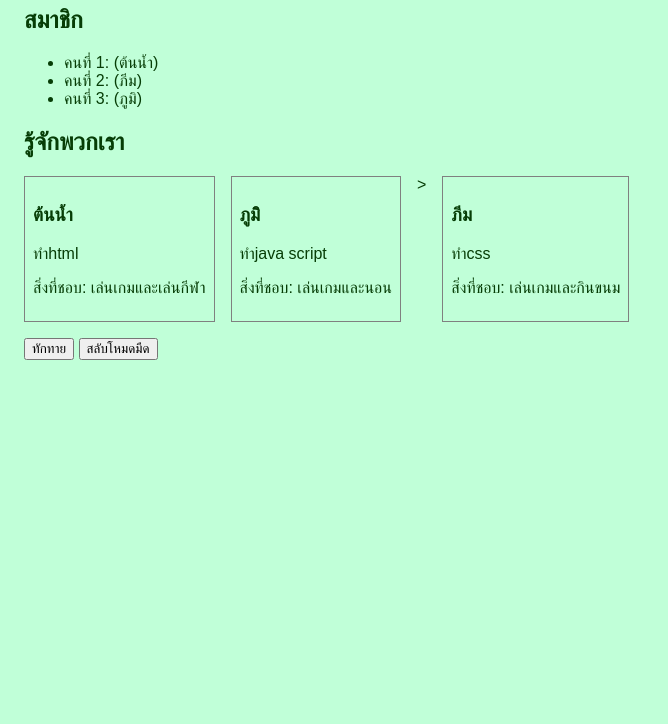
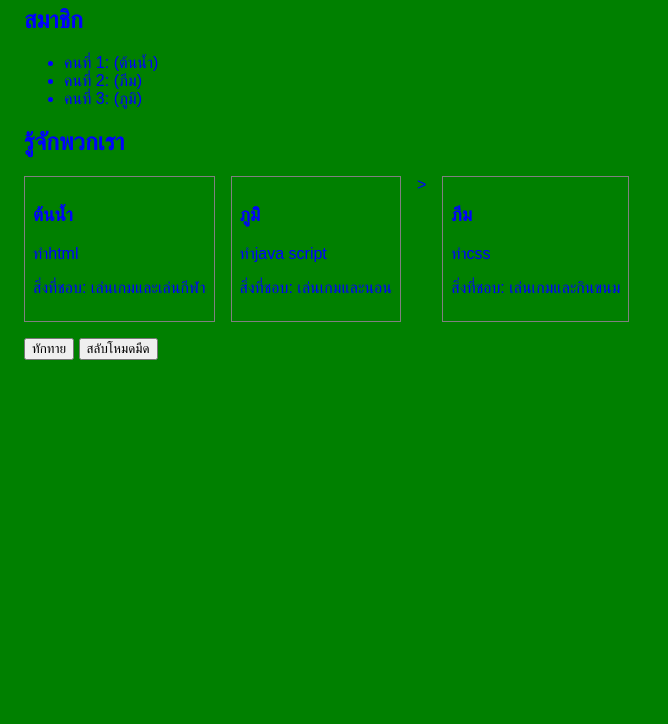
Before and after one commit to Gojo0125/team-3, a plain HTML site: page index.html in a window 1280 px wide. Shown: the part 76-800 px from the top of the page, without its empty margins (0-668 px from the left). Drawn offline with Linux system fonts and the light colour scheme.

Commit message:
Update style.css

```diff
--- a/style.css
+++ b/style.css
@@ -5,8 +5,8 @@ body {
   font-family: sans-serif;
   margin: 24px;
   /* งาน 1: เปลี่ยนสีพื้นหลังและสีตัวอักษรของหน้าเว็บ */
-  background-color: rgb(192, 255, 216);
-  color: rgb(6, 61, 6);
+  background-color: Green;
+  color: Blue;
 }
 
 /* กล่องที่ครอบการ์ดทั้งหมด จัดเรียงเป็นแนวนอน */
```
